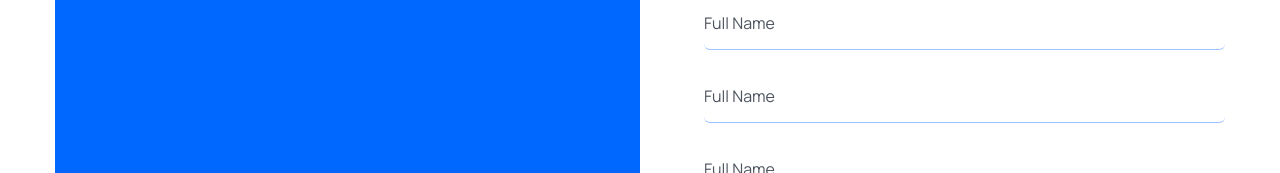
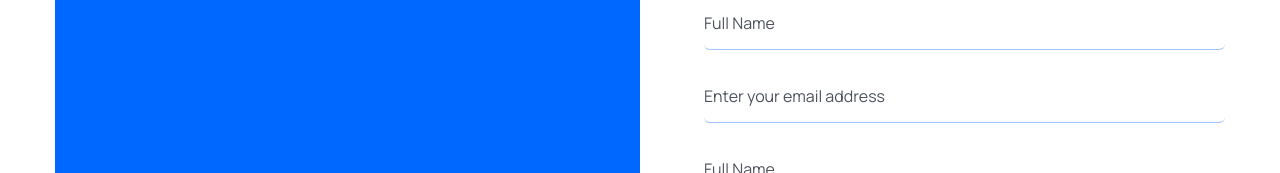
Before and after one commit to aroraadivya/Mern-Stack-Medicare, a React (Vite) app in the folder frontend/: page /register in a window 1280 px wide. Shown: the part 294-467 px from the top of the page. Built offline with nearby package versions, Linux system fonts and the light colour scheme.

Commit message:
Change Full Name input field to Email input in Signup form

```diff
--- a/frontend/src/pages/Signup.jsx
+++ b/frontend/src/pages/Signup.jsx
@@ -31,9 +31,9 @@ const Signup = () => {
 
                             <div className='mb-5'>
                                 <input
-                                    type='text'
-                                    placeholder='Full Name'
-                                    name='name'
+                                    type='email'
+                                    placeholder='Enter your email address'
+                                    name='email'
                                     value=''
                                     className='w-full pr-4 py-3 border-b border-solid border-[#0066ff61] focus:outline-none focus:border-primaryColor focus:border-b-primaryColor text-[16px] leading-7 text-headingColor placeholder:text-textColor rounded-md cursor-pointer' required />
                             </div>
```
